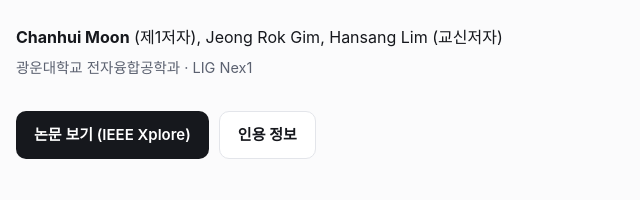
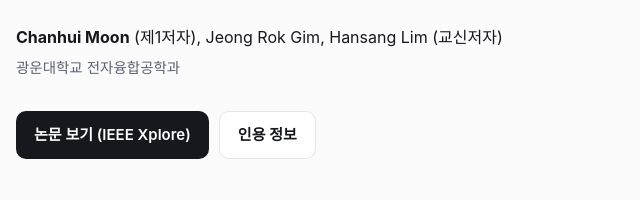
Before and after one commit to moonchanhee/moonchanhee.github.io, a plain HTML site: page index.html in a window 1280 px wide. Shown: the part 308-508 px from the top of the page, 208-848 px from the left. Drawn offline with Linux system fonts and the light colour scheme; a web font is replaced by a local one.

Commit message:
Remove LIG Nex1 from affiliation line
Co-Authored-By: Claude Opus 5.5 <noreply@anthropic.com>
Claude-Session: https://claude.ai/code/session_018xiNZNTXEN9CrrTkgokK7q

```diff
--- a/index.html
+++ b/index.html
@@ -97,7 +97,7 @@
     <h1>선형·로그 증폭기를 결합한<br>넓은 동적 범위의 펄스 ToF 라이다 수신 회로</h1>
     <p class="en-title">Readout Electronics of a Pulsed Time-of-Flight LiDAR Combining Linear and Logarithmic Amplifiers for a Wide Dynamic Range</p>
     <p class="authors"><b>Chanhui Moon</b> (제1저자), Jeong Rok Gim, Hansang Lim (교신저자)</p>
-    <p class="affil">광운대학교 전자융합공학과 · LIG Nex1</p>
+    <p class="affil">광운대학교 전자융합공학과</p>
     <div class="btns">
       <a class="btn" href="https://doi.org/10.1109/TIM.2026.3712932" target="_blank" rel="noopener">논문 보기 (IEEE Xplore)</a>
       <a class="btn ghost" href="#cite">인용 정보</a>
```
